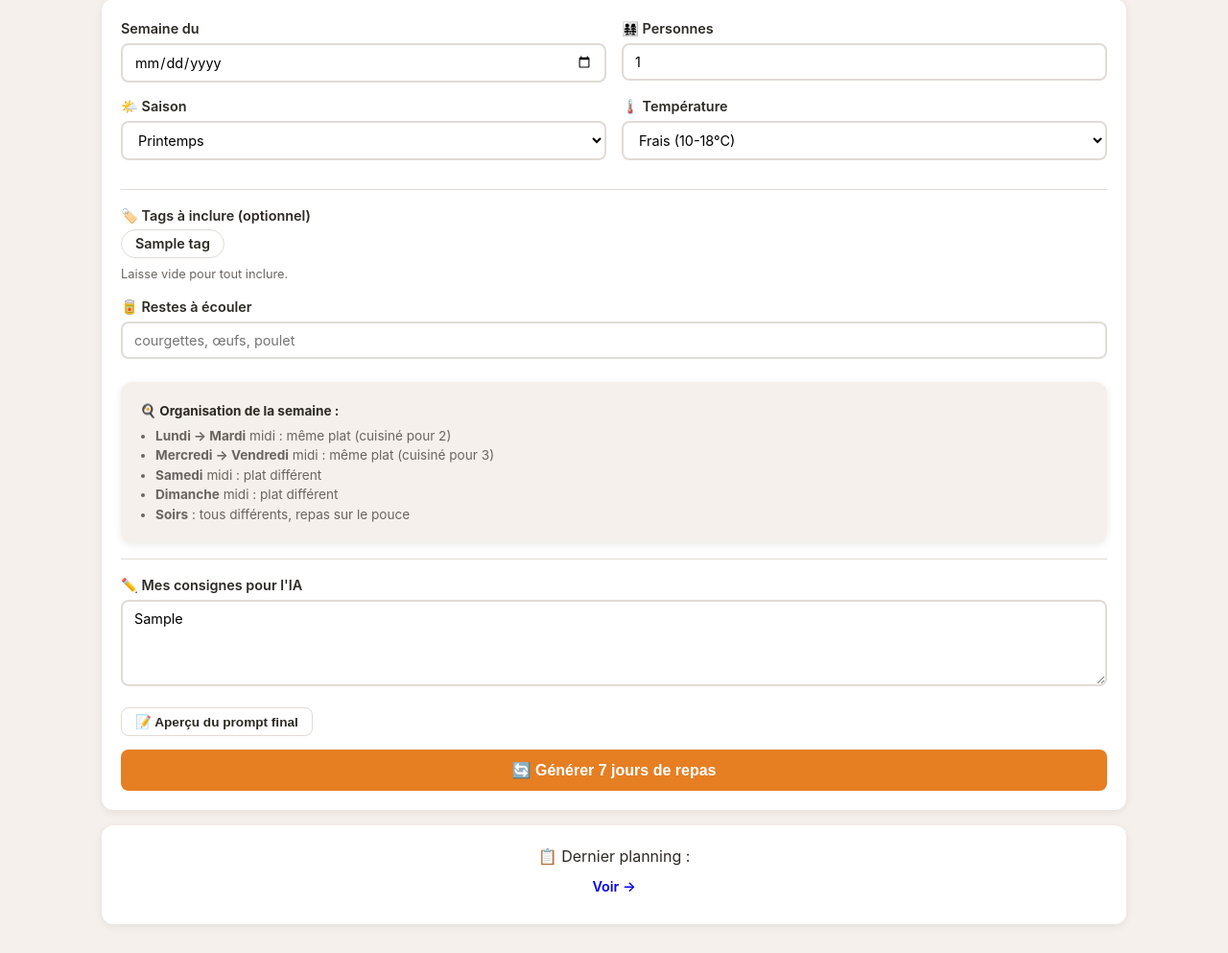
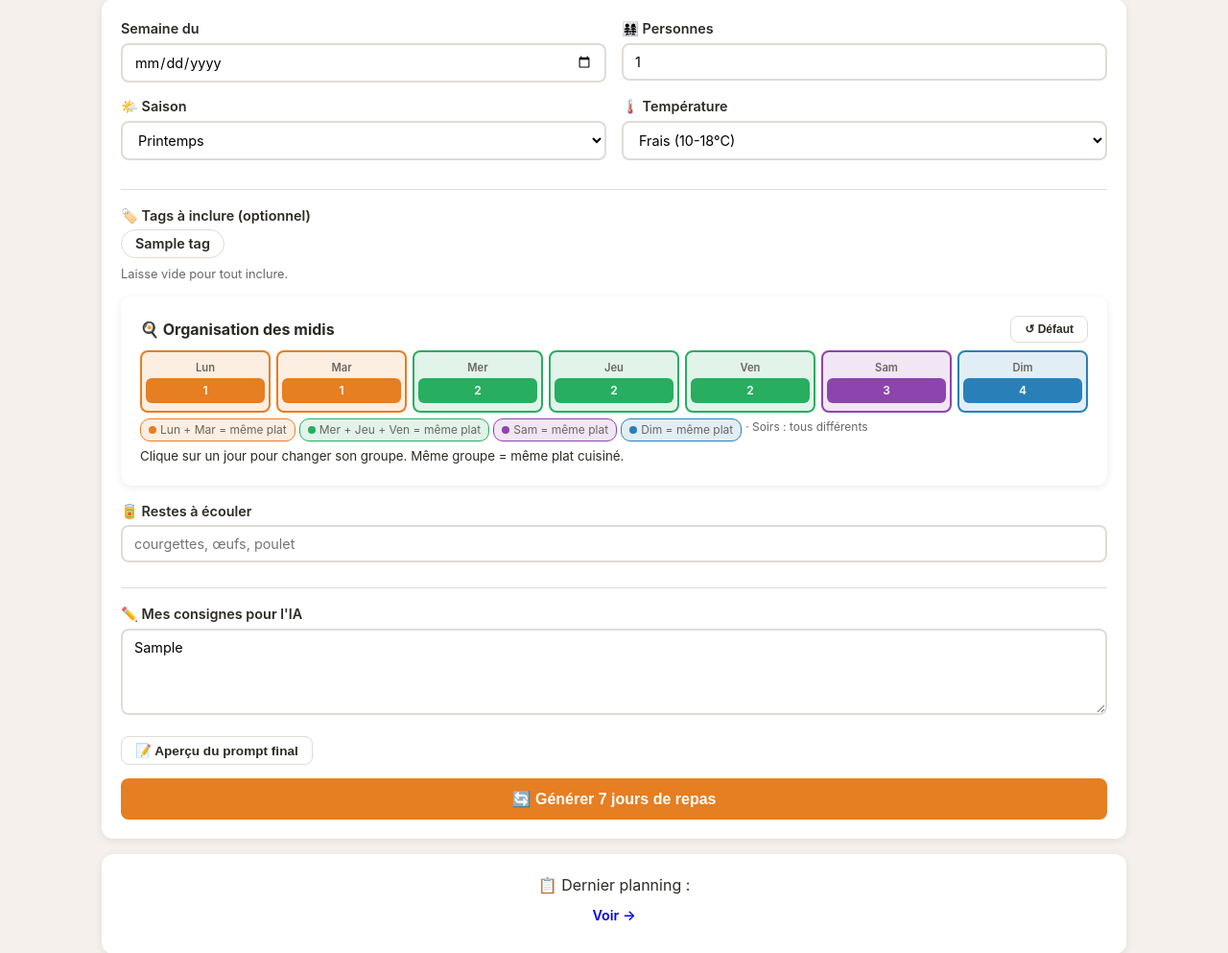
Before and after one commit to LapassetAlexis/RecetteApp, a FastAPI app: template app/templates/index.html in a window 1280 px wide. Shown: the part 170-1163 px from the top of the page at 96% size. Run offline with FastAPI, Linux system fonts and the light colour scheme; the template is opened without the code that fills it: most values are stand-ins (such as "Sample title", 1, 10 or a date in 2020); some libraries are stand-ins or nearby versions.

Commit message:
v1.13.0 : UI configurable des groupes midis (clique sur les jours)

```diff
--- a/app/llm_client.py
+++ b/app/llm_client.py
@@ -190,6 +190,7 @@ class LLMClient:
         ingredients_force: str,
         recettes_exclues: list[str],
         custom_prompt: str = "",
+        midi_groups: str = "1,1,2,2,2,3,4",
     ) -> list[dict[str, Any]]:
         recettes_str = json.dumps(
             [
@@ -200,6 +201,23 @@ class LLMClient:
             ensure_ascii=False,
             indent=2,
         )
+
+        # Construire la description des groupes de midis
+        jours = ["Lundi", "Mardi", "Mercredi", "Jeudi", "Vendredi", "Samedi", "Dimanche"]
+        groups = [int(x) for x in midi_groups.split(",")]
+        by_group: dict[int, list[int]] = {}
+        for i, g in enumerate(groups):
+            by_group.setdefault(g, []).append(i)
+        midi_lines = []
+        for g in sorted(by_group):
+            idxs = by_group[g]
+            names = [jours[i] for i in idxs]
+            count = len(idxs)
+            if count == 1:
+                midi_lines.append(f"- {names[0]} midi : plat différent")
+            else:
+                midi_lines.append(f"- {' + '.join(names)} midi : même plat (cuisiné pour {count})")
+        midi_desc = "\n".join(midi_lines)
 
         user_prompt = f"""Génère un planning de 7 jours pour une famille.
 
@@ -216,11 +234,8 @@ BASE DE RECETTES DISPONIBLE :
 CONSIGNES SPÉCIFIQUES DE LA FAMILLE :
 {custom_prompt or "Aucune consigne particulière."}
 
-RÈGLE DE RÉPÉTITION DES MIDIS :
-- Lundi + Mardi = même plat (cuisiné pour 2)
-- Mercredi + Jeudi + Vendredi = même plat (cuisiné pour 3)
-- Samedi = plat différent
-- Dimanche = plat différent
+RÉPARTITION DES MIDIS :
+{midi_desc}
 - Les soirs : TOUS différents, repas sur le pouce (légers, rapides, un soir restes)
 
 Choisis exactement 14 créneaux (7 jours × midi + soir), avec les répétitions ci-dessus."""
--- a/app/main.py
+++ b/app/main.py
@@ -200,6 +200,7 @@ async def generer(
     tags: list[str] = Form([]),
     etat: str = Form(""),
     custom_prompt: str = Form(""),
+    midi_groups: str = Form("1,1,2,2,2,3,4"),
 ):
     """Génère un planning via le LLM et sauvegarde."""
     try:
@@ -253,6 +254,7 @@ async def generer(
             ingredients_force=ingredients_force,
             recettes_exclues=list(exclues),
             custom_prompt=custom_prompt,
+            midi_groups=midi_groups,
         )
 
         # 4. Associer chaque plat aux infos Notion
--- a/app/templates/index.html
+++ b/app/templates/index.html
@@ -55,20 +55,30 @@
         <small>Laisse vide pour tout inclure.</small>
     </div>
 
+    <!-- Configuration visuelle des groupes de midis -->
+    <div class="card" style="margin-bottom:16px;">
+        <div style="display:flex;justify-content:space-between;align-items:center;margin-bottom:8px;">
+            <strong>🍳 Organisation des midis</strong>
+            <button type="button" id="reset-groups" class="btn btn-ghost btn-sm" style="font-size:0.75rem;">↺ Défaut</button>
+        </div>
+        <div id="midi-groups" style="display:grid;grid-template-columns:repeat(7,1fr);gap:6px;text-align:center;">
+            {% set jours = ['Lun','Mar','Mer','Jeu','Ven','Sam','Dim'] %}
+            {% set default_groups = [1,1,2,2,2,3,4] %}
+            {% for i in range(7) %}
+            <div class="day-group" data-idx="{{ i }}" data-group="{{ default_groups[i] }}" style="cursor:pointer;padding:8px 4px;border-radius:8px;font-size:0.75rem;font-weight:600;transition:all 0.2s;">
+                <div style="font-size:0.7rem;color:var(--t2);margin-bottom:2px;">{{ jours[i] }}</div>
+                <div class="group-label" style="padding:4px 0;border-radius:6px;">G{{ default_groups[i] }}</div>
+            </div>
+            {% endfor %}
+        </div>
+        <div id="group-legend" style="display:flex;flex-wrap:wrap;gap:4px;margin-top:6px;font-size:0.75rem;color:var(--t2);"></div>
+        <input type="hidden" name="midi_groups" id="midi-groups-input" value="1,1,2,2,2,3,4">
+        <small style="margin-top:6px;display:block;">Clique sur un jour pour changer son groupe. Même groupe = même plat cuisiné.</small>
+    </div>
+
     <div class="form-g">
         <label for="ingredients_force">🥫 Restes à écouler</label>
         <input type="text" id="ingredients_force" name="ingredients_force" placeholder="courgettes, œufs, poulet" class="inp">
-    </div>
-
-    <div class="card" style="background:var(--bg);font-size:0.85rem;margin-bottom:16px;">
-        <strong>🍳 Organisation de la semaine :</strong>
-        <ul style="margin:6px 0 0 16px;color:var(--t2);">
-            <li><strong>Lundi → Mardi</strong> midi : même plat (cuisiné pour 2)</li>
-            <li><strong>Mercredi → Vendredi</strong> midi : même plat (cuisiné pour 3)</li>
-            <li><strong>Samedi</strong> midi : plat différent</li>
-            <li><strong>Dimanche</strong> midi : plat différent</li>
-            <li><strong>Soirs</strong> : tous différents, repas sur le pouce</li>
-        </ul>
     </div>
 
     <hr style="border:none;border-top:1px solid var(--bo);margin:16px 0;">
@@ -107,25 +117,86 @@
 {% endif %}
 
 <script>
-const PROMPT_TPL = `Génère un planning de 7 jours pour une famille.
+const JOURS = ['Lundi','Mardi','Mercredi','Jeudi','Vendredi','Samedi','Dimanche'];
+const JOURS_COURT = ['Lun','Mar','Mer','Jeu','Ven','Sam','Dim'];
+const GROUP_COLORS = [
+    '#e67e22','#27ae60','#8e44ad','#2980b9','#c0392b','#f39c12','#1abc9c'
+];
 
-CONTEXTE :
-- Saison : {{SAISON}}
-- Température : {{TEMP}}
-- Personnes : {{NB}}
-- Restes à écouler : {{RESTES}}
+// ── Gestion des groupes de midis ────────────────────
+function getGroups() {
+    return document.getElementById('midi-groups-input').value.split(',').map(Number);
+}
 
-CONSIGNES DE LA FAMILLE :
-{{CONSIGNES}}
+function setGroups(groups) {
+    document.getElementById('midi-groups-input').value = groups.join(',');
+    renderGroups();
+    updatePromptPreview();
+}
 
-BASE DE RECETTES : 30 recettes disponibles.
+function renderGroups() {
+    const groups = getGroups();
+    const els = document.querySelectorAll('.day-group');
+    const legend = document.getElementById('group-legend');
+    const uniqueGroups = [...new Set(groups)];
+    const used = new Set();
 
-RÉPARTITION DES MIDIS :
-- Lundi + Mardi = même plat
-- Mercredi + Jeudi + Vendredi = même plat
-- Samedi = plat différent
-- Dimanche = plat différent
-- Soirs : TOUS différents, repas sur le pouce (légers, rapides, un soir restes)`;
+    els.forEach((el, i) => {
+        const g = groups[i];
+        const color = GROUP_COLORS[(g - 1) % GROUP_COLORS.length];
+        el.style.background = color + '22';
+        el.style.border = '2px solid ' + color;
+        el.querySelector('.group-label').style.background = color;
+        el.querySelector('.group-label').style.color = '#fff';
+        el.querySelector('.group-label').textContent = g;
+    });
+
+    // Légende
+    legend.innerHTML = uniqueGroups.map(g => {
+        const days = groups.map((v, i) => v === g ? JOURS_COURT[i] : null).filter(Boolean);
+        const color = GROUP_COLORS[(g - 1) % GROUP_COLORS.length];
+        return `<span style="display:inline-flex;align-items:center;gap:4px;padding:2px 8px;border-radius:10px;background:${color}22;border:1px solid ${color};">
+            <span style="width:8px;height:8px;border-radius:50%;background:${color};display:inline-block;"></span>
+            ${days.join(' + ')} ${days.length > 0 ? '= même plat' : ''}
+        </span>`;
+    }).join('');
+    legend.innerHTML += '<span style="color:var(--t2)">· Soirs : tous différents</span>';
+}
+
+document.querySelectorAll('.day-group').forEach(el => {
+    el.addEventListener('click', function() {
+        const groups = getGroups();
+        const idx = parseInt(this.dataset.idx);
+        // Cycle: augmenter le groupe de 1 (max = max+1)
+        const maxG = Math.max(...groups);
+        const newG = groups[idx] >= maxG ? maxG + 1 : groups[idx] + 1;
+        groups[idx] = newG;
+        setGroups(groups);
+    });
+});
+
+document.getElementById('reset-groups')?.addEventListener('click', function() {
+    setGroups([1,1,2,2,2,3,4]);
+});
+
+// ── Construction du prompt ─────────────────────────
+function buildMidiDesc(groups) {
+    const uniq = [...new Set(groups)];
+    const lines = [];
+    // Grouper par valeur
+    const byGroup = {};
+    groups.forEach((g, i) => { if (!byGroup[g]) byGroup[g] = []; byGroup[g].push(i); });
+    Object.entries(byGroup).forEach(([g, days]) => {
+        const names = days.map(d => JOURS[d]);
+        const count = days.length;
+        if (count === 1) {
+            lines.push(`- ${names[0]} midi : plat différent`);
+        } else {
+            lines.push(`- ${names.join(' + ')} midi : même plat (cuisiné pour ${count})`);
+        }
+    });
+    return lines.join('\n');
+}
 
 function buildPrompt() {
     const s = document.getElementById('saison')?.value || 'printemps';
@@ -133,21 +204,41 @@ function buildPrompt() {
     const n = document.getElementById('nb_personnes')?.value || 4;
     const r = document.getElementById('ingredients_force')?.value || 'aucun';
     const c = document.getElementById('custom_prompt')?.value || 'Aucune.';
-    return PROMPT_TPL
-        .replace('{{SAISON}}', s)
-        .replace('{{TEMP}}', t)
-        .replace('{{NB}}', n)
-        .replace('{{RESTES}}', r)
-        .replace('{{CONSIGNES}}', c);
+    const groups = getGroups();
+    const midiDesc = buildMidiDesc(groups);
+    return `Génère un planning de 7 jours pour une famille.
+
+CONTEXTE :
+- Saison : ${s}
+- Température : ${t}
+- Personnes : ${n}
+- Restes à écouler : ${r}
+
+CONSIGNES DE LA FAMILLE :
+${c}
+
+BASE DE RECETTES : 30 recettes disponibles.
+
+RÉPARTITION DES MIDIS :
+${midiDesc}
+- Soirs : TOUS différents, repas sur le pouce (légers, rapides, un soir restes)`;
+}
+
+// ── Preview ─────────────────────────────────────────
+function updatePromptPreview() {
+    const area = document.getElementById('preview-area');
+    if (area && document.getElementById('preview-box').style.display !== 'none') {
+        area.value = buildPrompt();
+        document.getElementById('preview-status').textContent = '✅ Mis à jour';
+    }
 }
 
 document.getElementById('preview-btn')?.addEventListener('click', function() {
     const box = document.getElementById('preview-box');
-    const area = document.getElementById('preview-area');
     if (box.style.display === 'none') {
-        area.value = buildPrompt();
+        document.getElementById('preview-area').value = buildPrompt();
         box.style.display = 'block';
-        this.textContent = '🙈 Cacher l\'aperçu';
+        this.textContent = '🙈 Cacher';
         document.getElementById('preview-status').textContent = '✅ À jour';
     } else {
         box.style.display = 'none';
@@ -155,17 +246,14 @@ document.getElementById('preview-btn')?.addEventListener('click', function() {
     }
 });
 
-// Auto-rafraîchir l'aperçu quand les champs changent
+// Auto-rafraîchir l'aperçu
 ['saison','temperature','nb_personnes','ingredients_force','custom_prompt'].forEach(id => {
     const el = document.getElementById(id);
-    if (el) el.addEventListener('input', function() {
-        const area = document.getElementById('preview-area');
-        if (area && document.getElementById('preview-box').style.display !== 'none') {
-            area.value = buildPrompt();
-            document.getElementById('preview-status').textContent = '✅ Mis à jour';
-        }
-    });
+    if (el) el.addEventListener('input', updatePromptPreview);
 });
+
+// Initialiser l'affichage
+renderGroups();
 
 // Loading
 document.getElementById('pf').addEventListener('submit', function() {
```
